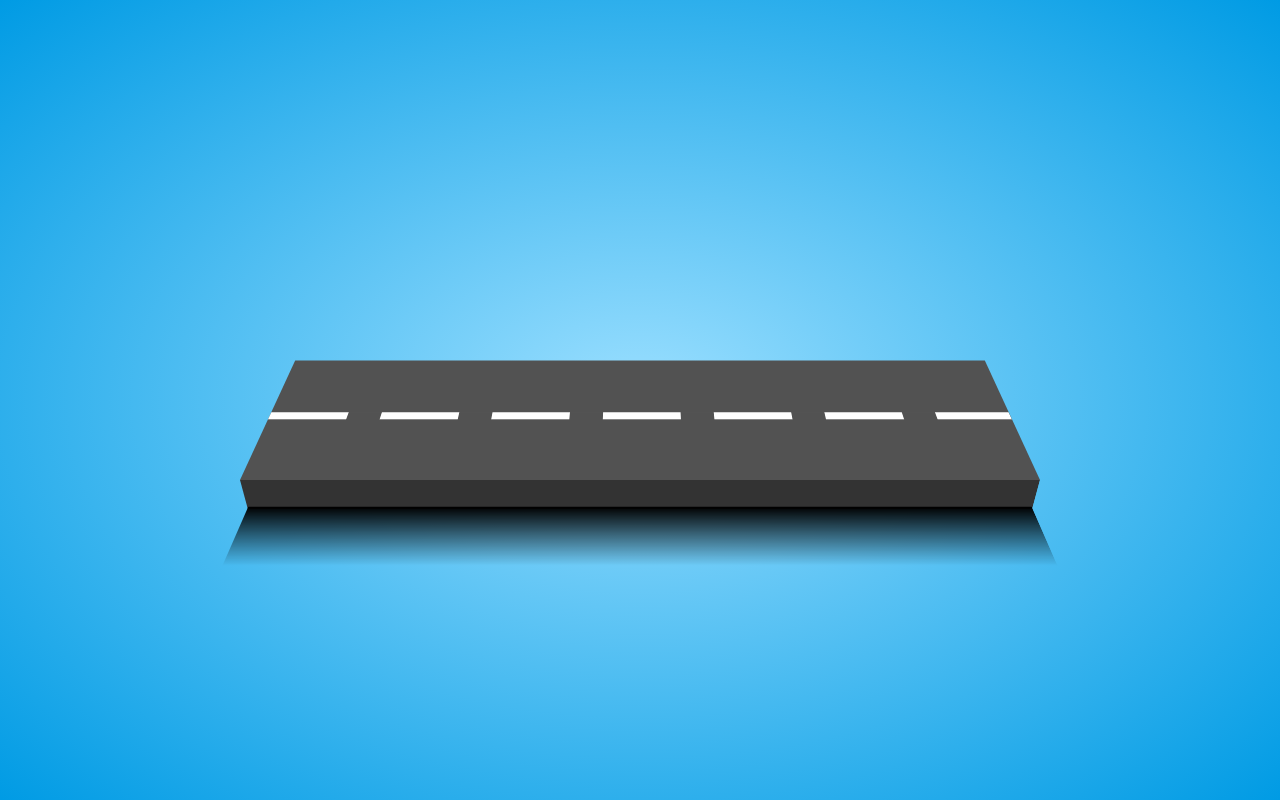
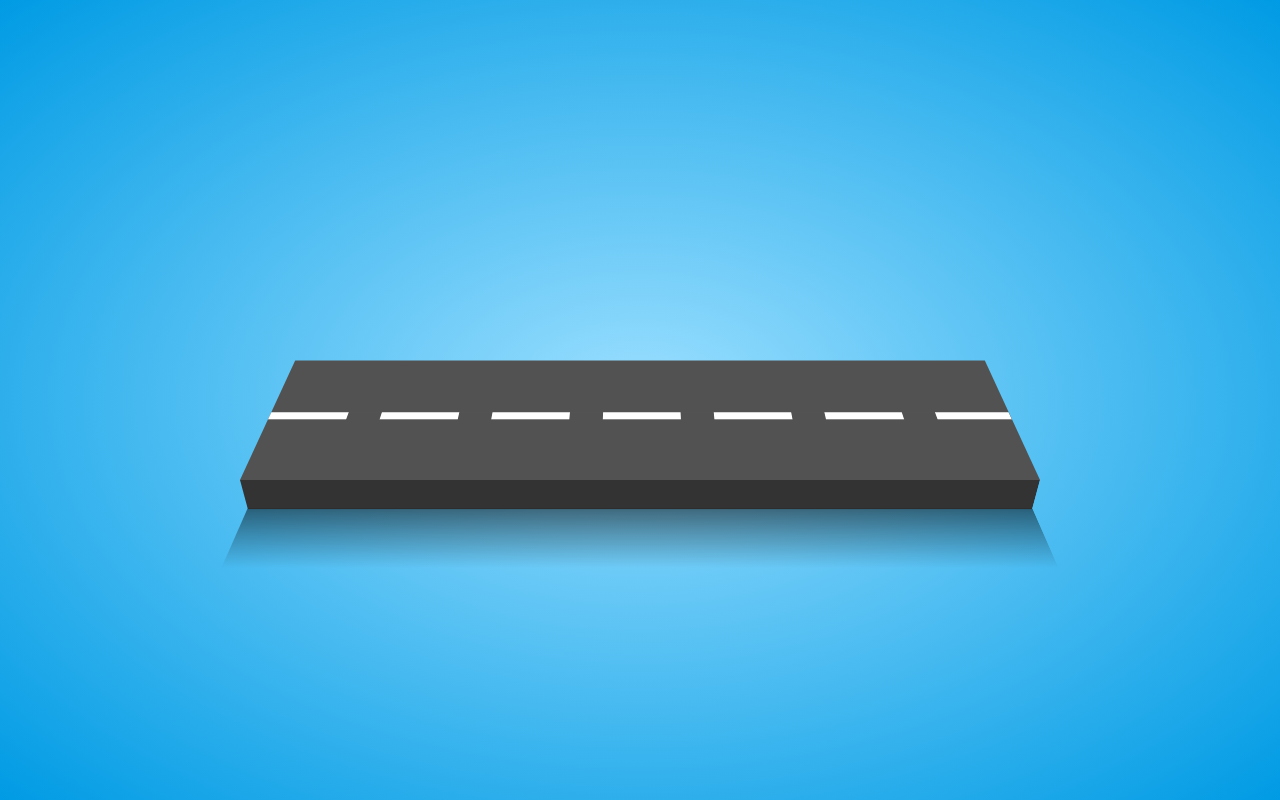
Before and after one commit to ricardo-rossini/KOOL-CSS-FX, a plain HTML site: page Character_Running_animation/index.html in a window 1280 px wide. Drawn offline with Linux system fonts and the light colour scheme.

Commit message:
shadow - corrections!

```diff
--- a/Character_Running_animation/css/style.css
+++ b/Character_Running_animation/css/style.css
@@ -47,10 +47,11 @@ body{
 
 .shadow{
     position: absolute;
-    bottom: -90px;
+    bottom: -92px;
     left: 50%;
     width: 95%;
     transform: translateX(-50%);
     height: 60px;
     background: linear-gradient(#000, transparent);
+    opacity: 0.5;
 }
```
